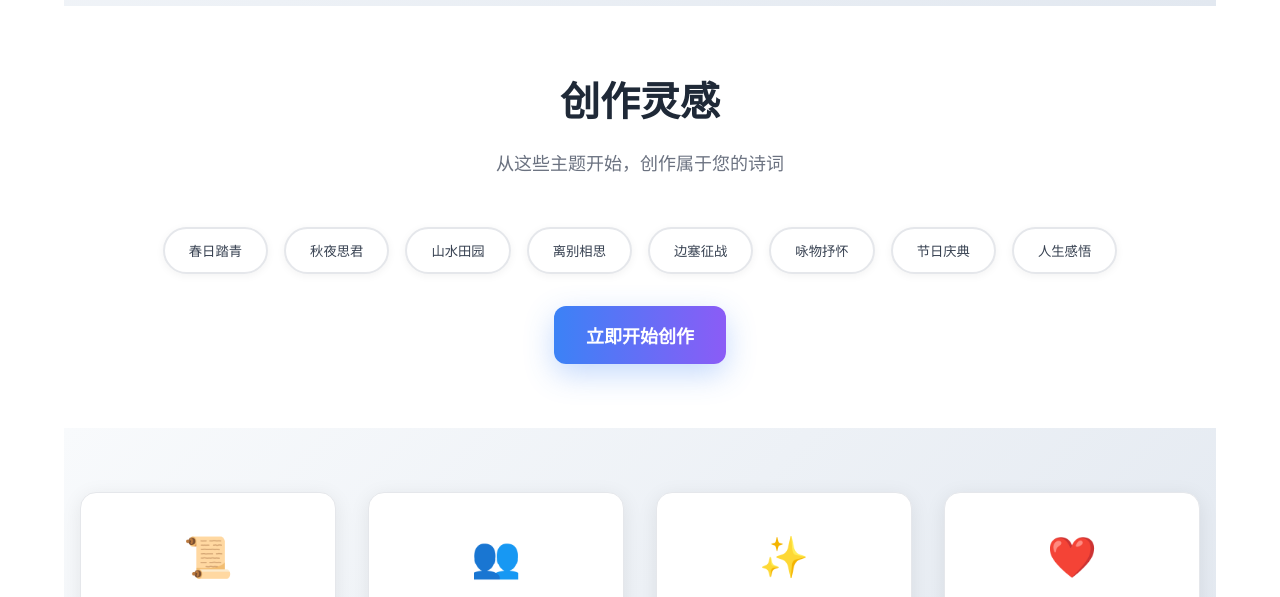
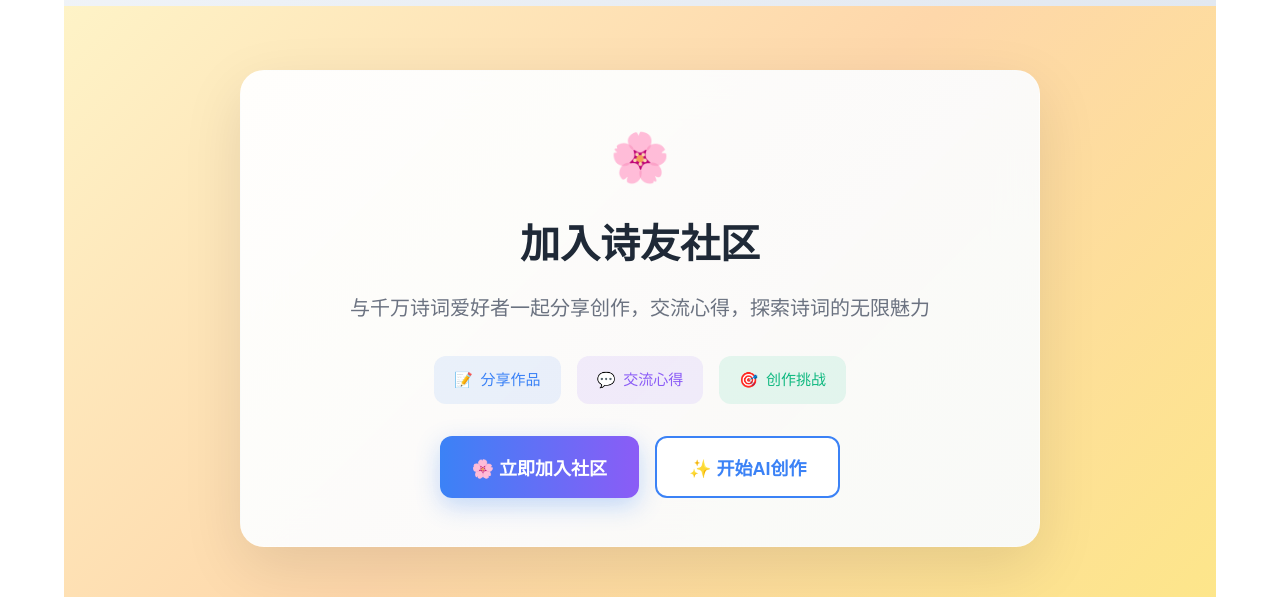
Before and after one commit to kaluljl/poem, a Vue app: page / in a window 1280 px wide. Shown: the part 1792-2389 px from the top of the page. Built offline with nearby package versions, Linux system fonts and the light colour scheme; no server answers; the database is empty; a small style sheet from the web is missing.

Commit message:
Add prominent community entrances across the app

```diff
--- a/src/views/CreatePage.vue
+++ b/src/views/CreatePage.vue
@@ -275,6 +275,23 @@
                 <div class="text-xs text-gray-600 dark:text-gray-400 mt-1">{{ creation.created_at }}</div>
               </div>
             </div>
+          </div>
+
+          <!-- 社区入口 -->
+          <div style="background: linear-gradient(135deg, rgba(255, 255, 255, 0.95) 0%, rgba(248, 250, 252, 0.95) 100%); backdrop-filter: blur(20px); border-radius: 16px; padding: 24px; box-shadow: 0 4px 20px rgba(0, 0, 0, 0.1); border: 1px solid rgba(255, 255, 255, 0.2); margin-bottom: 24px;">
+            <h3 style="font-size: 18px; font-weight: 600; margin-bottom: 16px; display: flex; align-items: center; color: #1f2937;">
+              <span style="font-size: 18px; margin-right: 8px;">🌸</span>
+              分享到社区
+            </h3>
+            <p style="color: #6b7280; font-size: 14px; margin-bottom: 16px; line-height: 1.5;">创作完成后，可以将作品分享到社区，与其他诗友交流心得</p>
+            <button
+              @click="$emit('navigate', 'community')"
+              style="width: 100%; padding: 12px 20px; border-radius: 12px; border: none; font-weight: 600; cursor: pointer; transition: all 0.3s ease; background: linear-gradient(to right, #3b82f6, #8b5cf6); color: white; box-shadow: 0 4px 15px rgba(59, 130, 246, 0.3);"
+              @mouseover="$event.target.style.transform = 'translateY(-2px)'; $event.target.style.boxShadow = '0 6px 20px rgba(59, 130, 246, 0.4)'"
+              @mouseout="$event.target.style.transform = 'translateY(0)'; $event.target.style.boxShadow = '0 4px 15px rgba(59, 130, 246, 0.3)'"
+            >
+              🌸 前往社区
+            </button>
           </div>
 
           <!-- 创作技巧 -->
--- a/src/views/HomePage.vue
+++ b/src/views/HomePage.vue
@@ -143,6 +143,53 @@
             <span v-if="loading">加载中...</span>
             <span v-else>查看更多</span>
           </button>
+        </div>
+      </div>
+    </section>
+
+    <!-- 社区入口 -->
+    <section style="padding: 64px 0; background: linear-gradient(135deg, #fef3c7 0%, #fed7aa 50%, #fde68a 100%);">
+      <div class="container mx-auto px-4">
+        <div style="max-width: 800px; margin: 0 auto; text-align: center;">
+          <div style="background: linear-gradient(135deg, rgba(255, 255, 255, 0.95) 0%, rgba(248, 250, 252, 0.95) 100%); backdrop-filter: blur(20px); border-radius: 24px; padding: 48px; box-shadow: 0 20px 60px rgba(0, 0, 0, 0.1); border: 1px solid rgba(255, 255, 255, 0.2);">
+            <div style="font-size: 48px; margin-bottom: 16px;">🌸</div>
+            <h2 style="font-size: 2.5rem; font-weight: 700; color: #1f2937; margin-bottom: 16px;">加入诗友社区</h2>
+            <p style="color: #6b7280; font-size: 1.25rem; margin-bottom: 32px; line-height: 1.6;">与千万诗词爱好者一起分享创作，交流心得，探索诗词的无限魅力</p>
+
+            <div style="display: flex; flex-wrap: wrap; gap: 16px; justify-content: center; margin-bottom: 32px;">
+              <div style="display: flex; align-items: center; gap: 8px; padding: 12px 20px; background: rgba(59, 130, 246, 0.1); border-radius: 12px; color: #3b82f6; font-weight: 500;">
+                <span>📝</span>
+                <span>分享作品</span>
+              </div>
+              <div style="display: flex; align-items: center; gap: 8px; padding: 12px 20px; background: rgba(139, 92, 246, 0.1); border-radius: 12px; color: #8b5cf6; font-weight: 500;">
+                <span>💬</span>
+                <span>交流心得</span>
+              </div>
+              <div style="display: flex; align-items: center; gap: 8px; padding: 12px 20px; background: rgba(16, 185, 129, 0.1); border-radius: 12px; color: #10b981; font-weight: 500;">
+                <span>🎯</span>
+                <span>创作挑战</span>
+              </div>
+            </div>
+
+            <div style="display: flex; gap: 16px; justify-content: center; flex-wrap: wrap;">
+              <button
+                @click="$emit('navigate', 'community')"
+                style="background: linear-gradient(to right, #3b82f6, #8b5cf6); color: white; padding: 16px 32px; border-radius: 12px; border: none; font-size: 18px; font-weight: 600; cursor: pointer; box-shadow: 0 8px 25px rgba(59, 130, 246, 0.3); transition: all 0.3s ease;"
+                @mouseover="$event.target.style.transform = 'translateY(-2px)'; $event.target.style.boxShadow = '0 12px 35px rgba(59, 130, 246, 0.4)'"
+                @mouseout="$event.target.style.transform = 'translateY(0)'; $event.target.style.boxShadow = '0 8px 25px rgba(59, 130, 246, 0.3)'"
+              >
+                🌸 立即加入社区
+              </button>
+              <button
+                @click="$emit('navigate', 'create')"
+                style="background: white; color: #3b82f6; padding: 16px 32px; border-radius: 12px; border: 2px solid #3b82f6; font-size: 18px; font-weight: 600; cursor: pointer; transition: all 0.3s ease;"
+                @mouseover="$event.target.style.background = '#f8fafc'; $event.target.style.transform = 'translateY(-2px)'"
+                @mouseout="$event.target.style.background = 'white'; $event.target.style.transform = 'translateY(0)'"
+              >
+                ✨ 开始AI创作
+              </button>
+            </div>
+          </div>
         </div>
       </div>
     </section>
```
